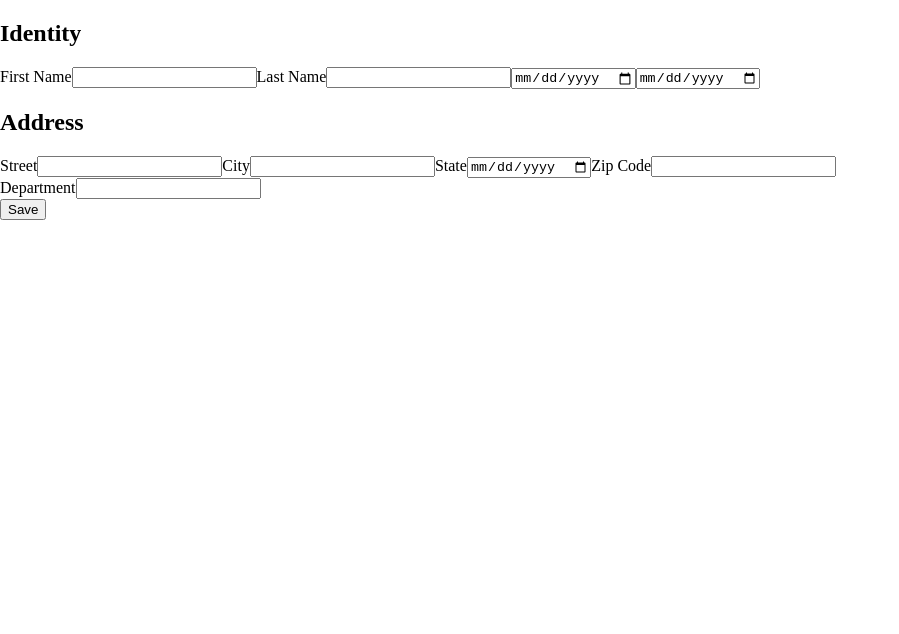
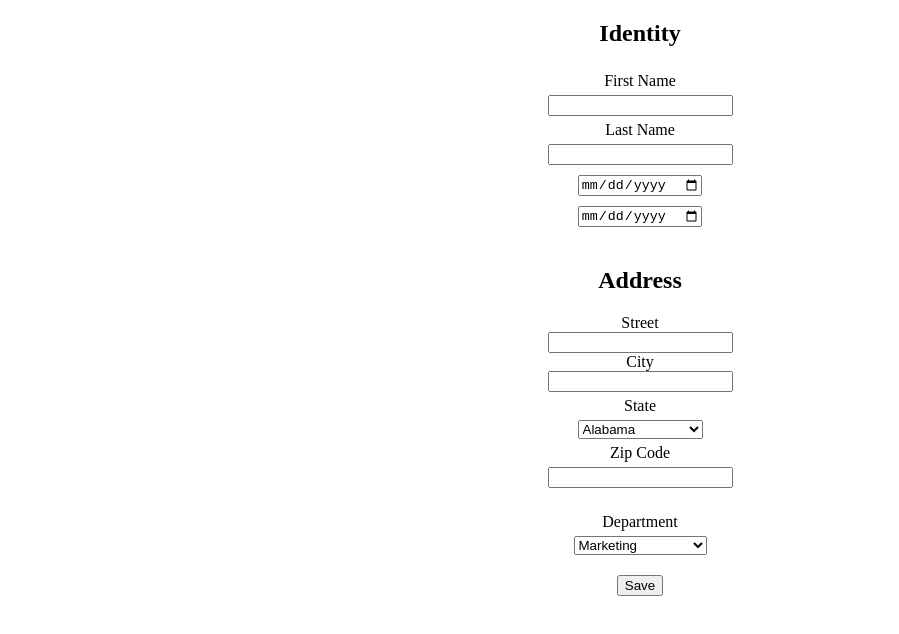
Before and after one commit to Nellylie/hrnet, a React (Create React App) app: page / in a window 1280 px wide. Shown: the top 634 px of the page, without its empty margins (0-899 px from the left). Built offline with nearby package versions, Linux system fonts and the light colour scheme.

Commit message:
feat(): debut style

```diff
--- a/src/styles/main.scss
+++ b/src/styles/main.scss
@@ -1 +1,2 @@
 @import './globalStyle';
+@import '../ui/home/home.scss'
--- a/src/ui/home/Home.jsx
+++ b/src/ui/home/Home.jsx
@@ -4,7 +4,7 @@ function Home(){
 
     }
     return (
-        <form action="#" id="create-employee" onSubmit={handleSubmit}>
+        <form className="formulaire" action="#" id="create-employee" onSubmit={handleSubmit}>
 
         <div className="section">
         <h2>Identity</h2>
@@ -31,15 +31,28 @@ function Home(){
             <input id="city" type="text" />
 
             <label className="label" htmlFor="state">State</label>
-            <input id="state" type="date"/>
-
+            <select id="state">
+                <option value="Alabama">Alabama
+                </option>
+                <option value="Alaska">Alaska</option>
+                <option value="American Samoa">American Samoa</option>
+                <option value="Arizona">Arizona</option>
+            </select>
             <label className="label" htmlFor="zip-code">Zip Code</label>
             <input id="zip-code" type="number" />
         </div>
 
         <div className="section">
             <label className="label" htmlFor="department">Department</label>
-            <input type ="select" id="department"/>
+            <select id="department">
+                <option value="marketing">Marketing</option>
+                <option value="Engineering">Engineering</option>
+                <option value="development">Human Resources</option>
+                <option value="legal">Legal</option>
+            </select>
+
+
+
         </div>
         <button type="submit">Save</button>
     </form>
--- /dev/null
+++ b/src/ui/home/_home.scss
@@ -0,0 +1,20 @@
+
+.formulaire{
+    display:flex;
+    flex-direction: column;
+    justify-content: center;
+    align-items: center;
+}
+
+.section{
+    display:flex;
+    flex-direction: column;
+    justify-content: center;
+    align-items: center;
+    margin-bottom: 20px;
+}
+
+.label{
+    margin:5px auto;
+
+}
```
